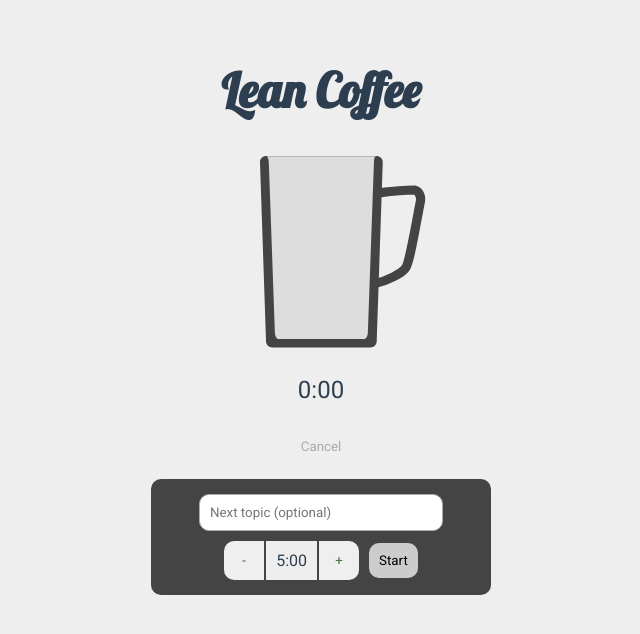
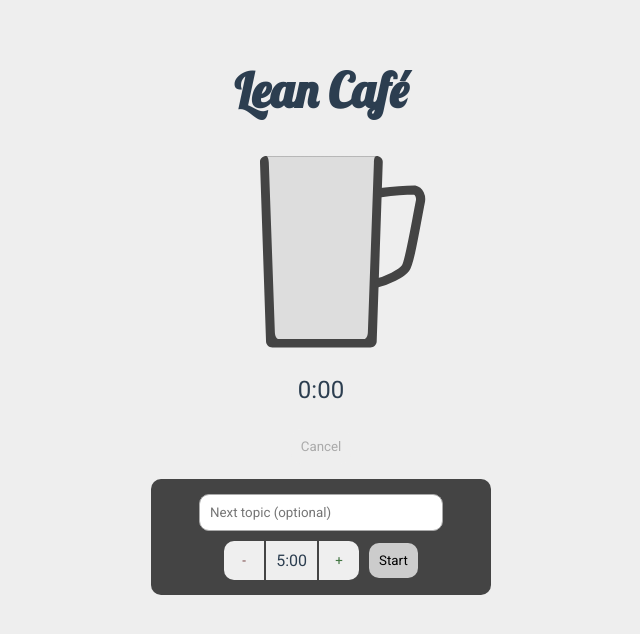
Before and after one commit to Ravatsaas/LeanCoffee, a Vue app: page / in a window 1280 px wide. Shown: the top 634 px of the page, without its empty margins (319-959 px from the left). Built offline with nearby package versions, Linux system fonts and the light colour scheme.

Commit message:
Change app name to match leancafe.net domain

```diff
--- a/package.json
+++ b/package.json
@@ -1,5 +1,5 @@
 {
-  "name": "lean-coffee",
+  "name": "lean-cafe",
   "version": "0.1.0",
   "private": true,
   "scripts": {
--- a/public/index.html
+++ b/public/index.html
@@ -5,11 +5,11 @@
     <meta http-equiv="X-UA-Compatible" content="IE=edge">
     <meta name="viewport" content="width=device-width,initial-scale=1.0">
     <link rel="icon" href="<%= BASE_URL %>favicon.ico">
-    <title><%= htmlWebpackPlugin.options.title %></title>
+    <title>Lean Café</title>
   </head>
   <body>
     <noscript>
-      <strong>We're sorry but <%= htmlWebpackPlugin.options.title %> doesn't work properly without JavaScript enabled. Please enable it to continue.</strong>
+      <strong>We're sorry but Lean Café doesn't work properly without JavaScript enabled. Please enable it to continue.</strong>
     </noscript>
     <div id="app"></div>
     <!-- built files will be auto injected -->
--- a/src/App.vue
+++ b/src/App.vue
@@ -1,6 +1,6 @@
 <template>
   <div id="app">
-    <h1>Lean Coffee</h1>
+    <h1>Lean Café</h1>
     <Timer/>
   </div>
 </template>
```
Also changed, not shown: 1 other file (tests, documents, lock files or other folders).
